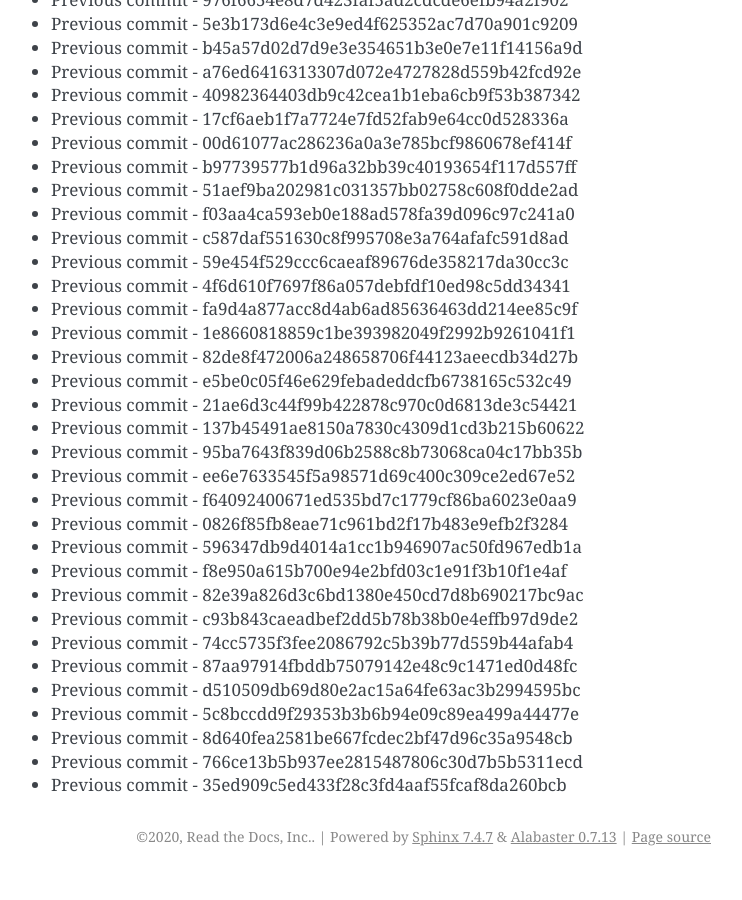
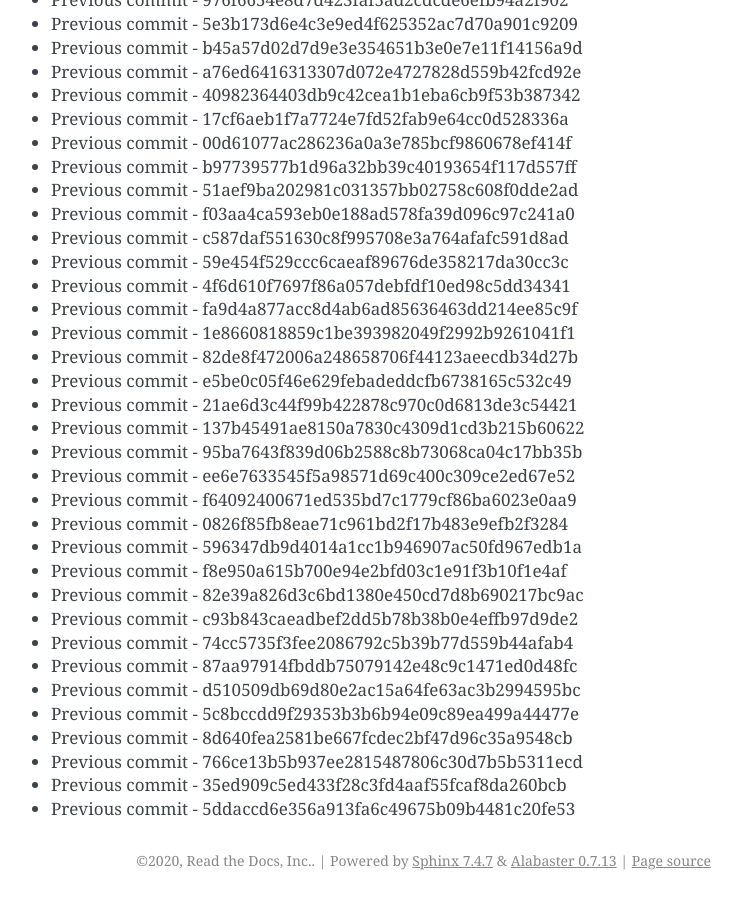
Before and after one commit to readthedocs/rtd-git-stresstest, a Sphinx documentation site: the page built from docs/updates.rst, in a window 1280 px wide and 900 px high, scrolled down 105909 px. Shown: the whole window, without its empty margins (399-1141 px from the left). Built offline with Sphinx 7.4.7, drawn with Linux system fonts in a browser that asks for light colours; before the commit the page ends 106785 px from its top, so only the background shows below that.

Commit message:
Generating commit from previous: 5ddaccd6e356a913fa6c49675b09b4481c20fe53

```diff
--- a/docs/updates.rst
+++ b/docs/updates.rst
@@ -4482,3 +4482,4 @@ It can be tested for any performance characteristics.
 * Previous commit - 8d640fea2581be667fcdec2bf47d96c35a9548cb
 * Previous commit - 766ce13b5b937ee2815487806c30d7b5b5311ecd
 * Previous commit - 35ed909c5ed433f28c3fd4aaf55fcaf8da260bcb
+* Previous commit - 5ddaccd6e356a913fa6c49675b09b4481c20fe53
```
